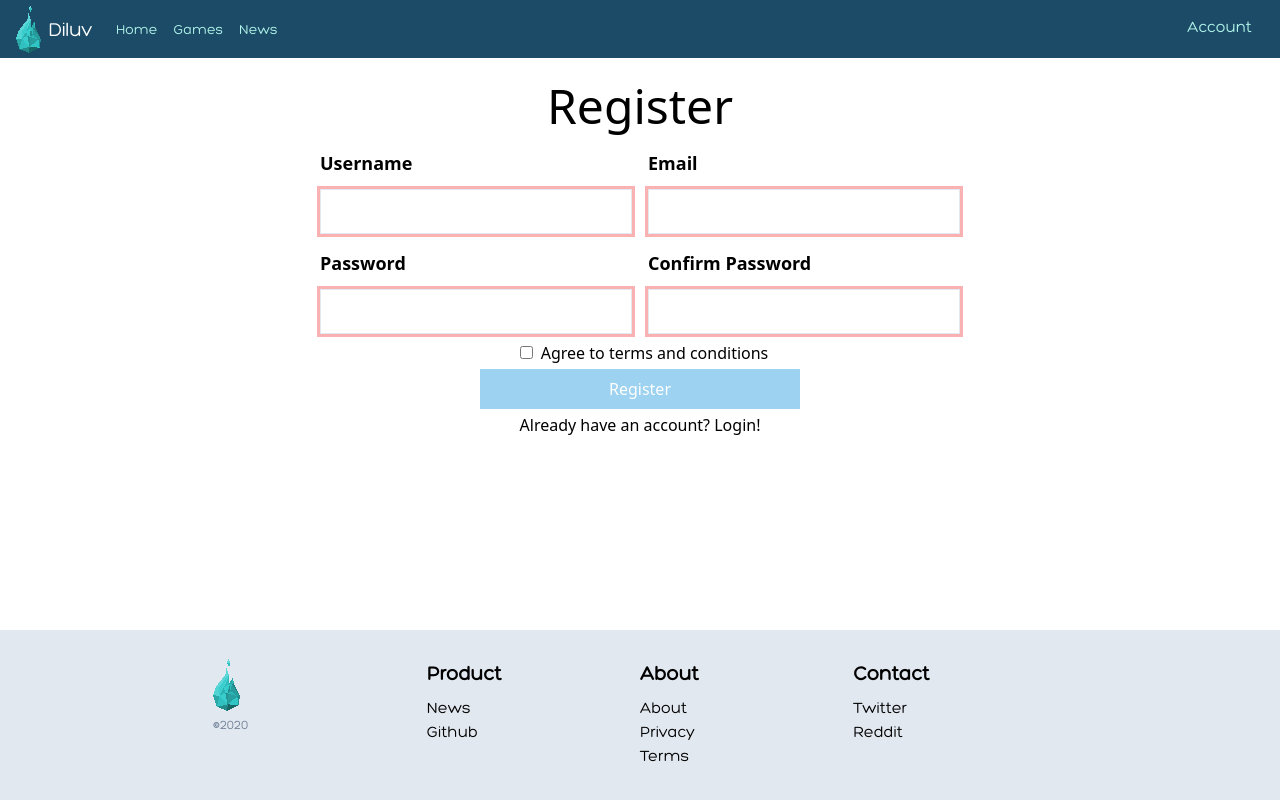
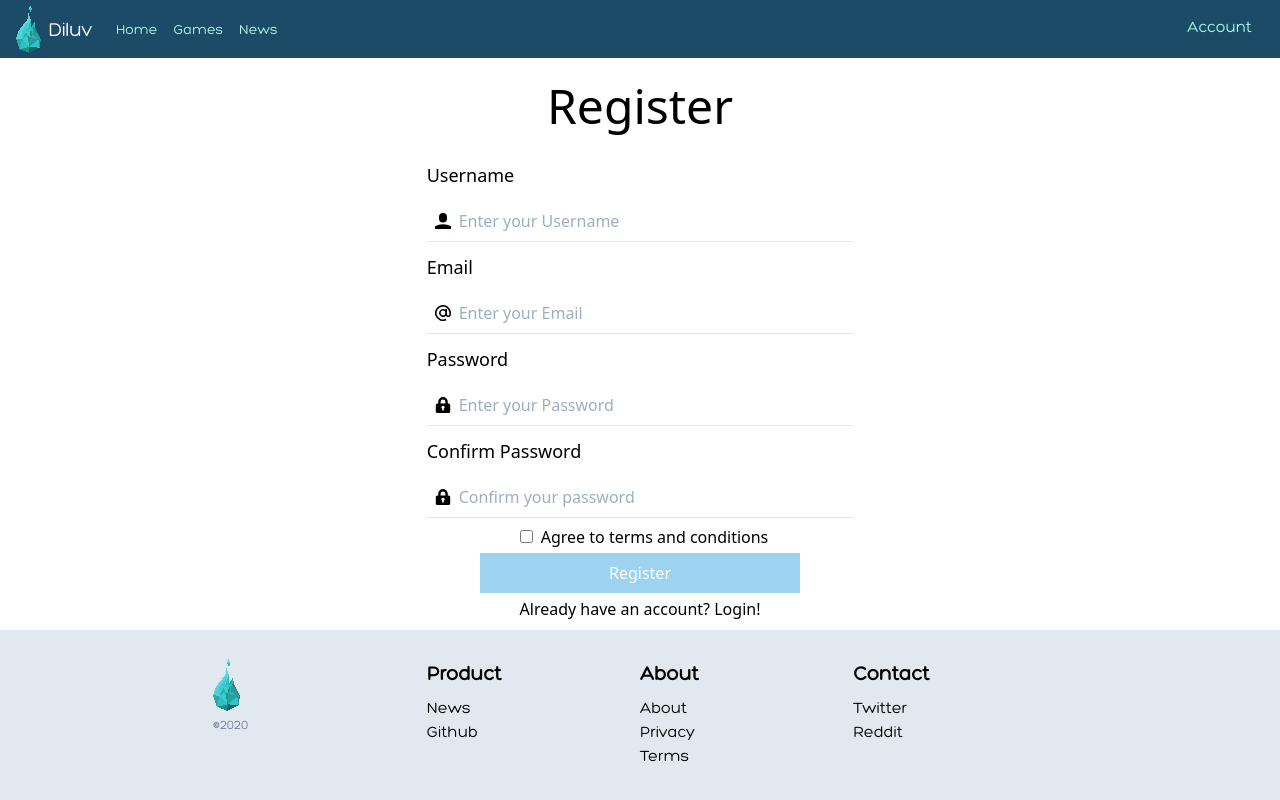
Before and after one commit to Diluv/Diluv-Website, a Next.js app: page /register in a window 1280 px wide. Built offline with nearby package versions, Linux system fonts and the light colour scheme; what axios-auth-refresh, tailwindcss-elevation, tailwindcss-spinner, tailwindcss-triangle-after would draw is missing.

Commit message:
started redesigning the register page

```diff
--- a/src/pages/register.tsx
+++ b/src/pages/register.tsx
@@ -11,6 +11,10 @@ import { API_URL } from '../utils/api';
 import Layout from '../components/Layout';
 import { Theme } from '../utils/context';
 import Alert from '../components/Alert';
+import Search from "../components/icons/Search";
+import User from "../components/icons/User";
+import AtSymbol from "../components/icons/AtSymbol";
+import LockClosed from "../components/icons/LockClosed";
 
 interface Fields {
   username: HTMLInputElement,
@@ -129,10 +133,14 @@ function RegisterPage() {
           terms: fieldTerms.current,
         } as Fields, setErrors, setPostRegister)}
         >
-          <div className="md:flex">
-            <div className="md:w-1/4 w-5/6 mx-auto md:mx-0 md:ml-auto md:pr-2 mt-3 md:mt-0">
-              <label className="font-bold text-lg" htmlFor="username">
+          <div className="md:w-1/3 w-5/6 mx-auto mt-3">
+            <label className="text-lg" htmlFor="username">
               Username
+            </label>
+            <div className={"relative my-auto group"}>
+              <User
+                className={`absolute pointer-events-none ml-2 my-3 fill-current ${fieldUserName.current && fieldUserName.current.value ? `transition-colors duration-200 ease-in ` + (validUserName.current ? `text-green-500` : `text-red-500`) : ""}`}
+                width={"1rem"} height={"1rem"}/>
               <input
                 defaultValue=""
                 type="text"
@@ -145,34 +153,45 @@ function RegisterPage() {
                 }}
                 id="username"
                 ref={fieldUserName}
-                  className={`focus:outline-none focus:shadow-outline border border-gray-300 mt-3 py-2 px-4 block w-full text-black
-                ${validUserName.current ? `focus:shadow-valid ${shadowValid}` : `focus:shadow-invalid ${shadowInvalid}`}`}
+                placeholder={"Enter your Username"}
+                style={{ textIndent: "1.75rem" }}
+                className={`focus:outline-none bg-transparent border-b ${fieldUserName.current && fieldUserName.current.value ? validUserName.current ? `border-green-500` : `border-red-500` : "border-gray-300 focus:border-diluv-500"} mt-3 py-2 px-1 block w-full text-black transition-none focus:transition-colors duration-200 ease-in`}
               />
+            </div>
+
+          </div>
+          <div className="md:w-1/3 w-5/6 mx-auto mt-3">
+            <label className="text-lg" htmlFor="email">
+              Email
             </label>
-            </div>
-            <div className="md:w-1/4 w-5/6 mx-auto md:mx-0 md:mr-auto md:pl-2 mt-3 md:mt-0">
-              <label className="font-bold text-lg" htmlFor="email">
-                Email
+            <div className={"relative my-auto"}>
+              <AtSymbol
+                className={`absolute pointer-events-none ml-2 my-3 fill-current ${fieldEmail.current && fieldEmail.current.value ? `transition-colors duration-200 ease-in ` + (validEmail.current ? `text-green-500` : `text-red-500`) : ""}`}
+                width={"1rem"} height={"1rem"}/>
               <input
                 defaultValue=""
                 type="text"
-                  name="username"
+                name="email"
                 onChange={(e: React.ChangeEvent<HTMLInputElement>) => {
                   validEmail.current = /^\w+([.-]?\w+)*@\w+([.-]?\w+)*(\.\w{2,3})+$/.test(e.target.value);
                   forceUpdate({});
                 }}
                 ref={fieldEmail}
                 id="email"
-                  className={`focus:outline-none focus:shadow-outline border border-gray-300 mt-3 py-2 px-4 block w-full text-black
-                ${validEmail.current ? `focus:shadow-valid ${shadowValid}` : `focus:shadow-invalid ${shadowInvalid}`}`}
+                placeholder={"Enter your Email"}
+                style={{ textIndent: "1.75rem" }}
+                className={`focus:outline-none bg-transparent border-b ${fieldEmail.current && fieldEmail.current.value ? validEmail.current ? `border-green-500` : `border-red-500` : "border-gray-300 focus:border-diluv-500"} mt-3 py-2 px-1 block w-full text-black transition-none focus:transition-colors duration-200 ease-in`}
               />
-              </label>
             </div>
           </div>
-          <div className="md:flex md:pt-4">
-            <div className="md:w-1/4 w-5/6 mx-auto md:mx-0 md:ml-auto md:pr-2 mt-3 md:mt-0">
-              <label className="font-bold text-lg" htmlFor="password">
+          <div className="md:w-1/3 w-5/6 mx-auto mt-3">
+            <label className="text-lg" htmlFor="password">
               Password
+            </label>
+            <div className={"relative my-auto"}>
+              <LockClosed
+                className={`absolute pointer-events-none ml-2 my-3 fill-current ${fieldPassword.current && fieldPassword.current.value ? `transition-colors duration-200 ease-in ` + (validPassword.current ? `text-green-500` : `text-red-500`) : ""}`}
+                width={"1rem"} height={"1rem"}/>
               <input
                 defaultValue=""
                 type="password"
@@ -183,18 +202,33 @@ function RegisterPage() {
                   const validLength = /^.{8,}/.test(e.target.value);
                   // TODO maybe more here, like forcing characters
                   validPassword.current = validLength;
+
+                  if (fieldPasswordConfirm.current) {
+                    let valid = false;
+                    if (e.target.value === fieldPasswordConfirm.current.value) {
+                      valid = true;
+                    }
+                    validPasswordConfirm.current = validLength && valid;
+                  }
                   forceUpdate({});
                 }}
                 id="password"
                 ref={fieldPassword}
-                  className={`focus:outline-none focus:shadow-outline border border-gray-300 mt-3 py-2 px-4 block w-full text-black
-                ${validPassword.current ? `focus:shadow-valid ${shadowValid}` : `focus:shadow-invalid ${shadowInvalid}`}`}
+                placeholder={"Enter your Password"}
+                style={{ textIndent: "1.75rem" }}
+                className={`focus:outline-none bg-transparent border-b ${fieldPassword.current && fieldPassword.current.value ? validPassword.current ? `border-green-500` : `border-red-500` : "border-gray-300 focus:border-diluv-500"} mt-3 py-2 px-1 block w-full text-black transition-none focus:transition-colors duration-200 ease-in`}
               />
+            </div>
+
+          </div>
+          <div className="md:w-1/3 w-5/6 mx-auto mt-3">
+            <label className="text-lg" htmlFor="passwordConfirm">
+              Confirm Password
             </label>
-            </div>
-            <div className="md:w-1/4 w-5/6 mx-auto md:mx-0 md:mr-auto md:pl-2 mt-3 md:mt-0">
-              <label className="font-bold text-lg" htmlFor="passwordConfirm">
-                Confirm Password
+            <div className={"relative my-auto"}>
+              <LockClosed
+                className={`absolute pointer-events-none ml-2 my-3 fill-current ${fieldPasswordConfirm.current && fieldPasswordConfirm.current.value ? `transition-colors duration-200 ease-in ` + (validPasswordConfirm.current ? `text-green-500` : `text-red-500`) : ""}`}
+                width={"1rem"} height={"1rem"}/>
               <input
                 defaultValue=""
                 type="password"
@@ -208,20 +242,20 @@ function RegisterPage() {
                       valid = true;
                     }
                   }
-                    validPasswordConfirm.current = valid;
+                  validPasswordConfirm.current = valid && validPassword.current;
                   forceUpdate({});
                 }}
                 id="passwordConfirm"
                 ref={fieldPasswordConfirm}
-                  className={`focus:outline-none focus:shadow-outline border border-gray-300 mt-3 py-2 px-4 block w-full text-black
-                ${validPasswordConfirm.current ? `focus:shadow-valid ${shadowValid}` : `focus:shadow-invalid ${shadowInvalid}`}`}
+                placeholder={"Confirm your password"}
+                style={{ textIndent: "1.75rem" }}
+                className={`focus:outline-none bg-transparent border-b ${fieldPasswordConfirm.current && fieldPasswordConfirm.current.value ? validPasswordConfirm.current ? `border-green-500` : `border-red-500` : "border-gray-300 focus:border-diluv-500"} mt-3 py-2 px-1 block w-full text-black transition-none focus:transition-colors duration-200 ease-in`}
               />
-              </label>
             </div>
+
           </div>
           <div className="md:w-full w-5/6 mx-auto md:pl-2 mt-3 md:mt-0">
             <div className="text-center">
-              <label htmlFor="terms" className="text-md">
               <input
                 defaultValue="false"
                 type="checkbox"
@@ -235,6 +269,7 @@ function RegisterPage() {
                 ref={fieldTerms}
                 className="focus:outline-none focus:shadow-outline mt-3 mr-2"
               />
+              <label htmlFor="terms" className="text-md">
                 Agree to terms and conditions
               </label>
             </div>
@@ -258,7 +293,8 @@ function RegisterPage() {
         <div className="md:w-1/2 w-5/6 mx-auto mt-1 text-center">
           <p>
             Already have an account?
-            <Link href="/login"><span className="hover:text-diluv-500 cursor-pointer transition-none hover:transition-colors duration-100 ease-in"> Login!</span></Link>
+            <Link href="/login"><span
+              className="hover:text-diluv-500 cursor-pointer transition-none hover:transition-colors duration-100 ease-in"> Login!</span></Link>
           </p>
         </div>
       </div>
```
Lines whose indentation alone changed are shown as unchanged.
